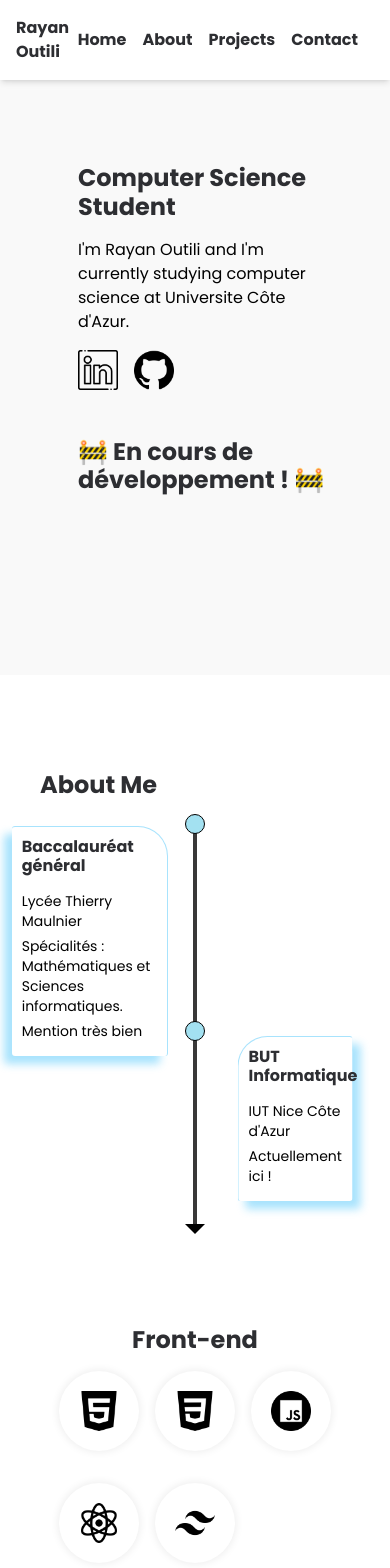
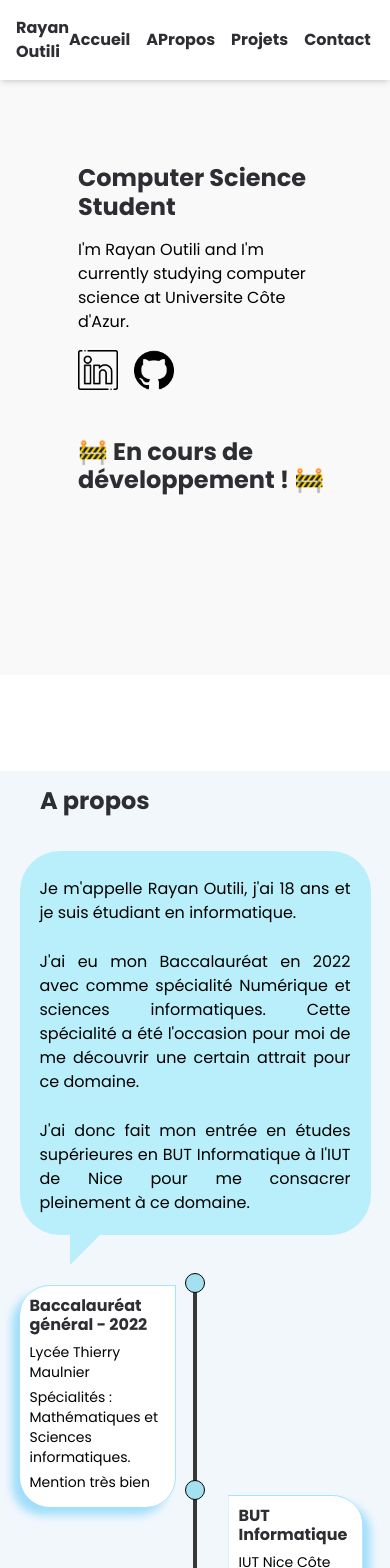
Before and after one commit to RayanOUTILI/Portfolio, a React (Create React App) app: page / in a window 390 px wide. Shown: the top 1568 px of the page. Built offline with nearby package versions, Linux system fonts and the light colour scheme.

Commit message:
about msg + tl r + resp

```diff
--- a/src/components/About.js
+++ b/src/components/About.js
@@ -48,7 +48,7 @@ const About = () => {
         for (var i = 0; i < reveals.length; i++) {
             var windowHeight = window.innerHeight;
             var revealTop = reveals[i].getBoundingClientRect().top;
-            var revealPoint = 100;
+            var revealPoint = 0;
 
             if (revealTop < windowHeight - revealPoint) {
                 reveals[i].classList.add('active');
@@ -59,14 +59,23 @@ const About = () => {
     return (
         <>
             <section id="about">
-                <h1 className="text-4xl font-bold text-left ml-10 mt-24 mb-2">About Me</h1>
+                <div className="bg-[#f2f7fc]">
+                    <h1 className="text-4xl font-bold text-left ml-10 mt-24 pt-4 mb-2">A propos</h1>
+
+                    <div className="about-p-t flex">
+
+                        <div className="about-p pl-[20px] pr-[20px] pb-[20px] w-[40%] h-[80%] ml-[2%] mr-[5%] mt-[10px] revealx1">
+                            <p>Je m'appelle Rayan Outili, j'ai 18 ans et je suis étudiant en informatique.</p>
+                            <p>J'ai eu mon Baccalauréat en 2022 avec comme spécialité Numérique et sciences informatiques. Cette spécialité a été l'occasion pour moi de me découvrir une certain attrait pour ce domaine.</p>
+                            <p>J'ai donc fait mon entrée en études supérieures en BUT Informatique à l'IUT de Nice pour me consacrer pleinement à ce domaine.</p>
+                        </div>
 
                         <div className="box-timeline reveal">
                             <div className="ligne"></div>
                             <div className="rond rond1" data-anim="1"></div>
                             <div className="rond rond3" data-anim="3"></div>
                             <div className="box b1" data-anim="1">
-                        <h2>Baccalauréat général</h2>
+                                <h2>Baccalauréat général - 2022</h2>
                                 <p>Lycée Thierry Maulnier</p>
                                 <p>Spécialités : Mathématiques et Sciences informatiques.</p>
                                 <p>Mention très bien</p>
@@ -77,11 +86,17 @@ const About = () => {
                                     IUT Nice Côte d'Azur
                                 </p>
                                 <p>
-                            Actuellement ici !
+                                    Parcours : réalisation d'applications.
+                                </p>
+                                <p>
+                                    BUT1 : validé  -  BUT2 : en cours
                                 </p>
                             </div>
                         </div>
+                    </div>
+                </div>
 
+                <div className="overflow-hidden pb-12">
                     <h2 className="text-2xl font-bold text-center mb-2 mt-6">Front-end</h2>
                     <div className="stacks flex justify-center items-center w-[50%] m-auto revealx1">
                         <ul className="flex gap-6">
@@ -123,6 +138,7 @@ const About = () => {
                             </li>
                         </ul>
                     </div>
+                </div>
             </section >
         </>
     );
--- a/src/components/Menu.js
+++ b/src/components/Menu.js
@@ -10,14 +10,14 @@ const Menu = ({ toggleDarkMode }) => {
 			<h1 className="mr-auto taille font-bold ">Rayan Outili</h1>
 			<ul className="flex list-none space-x-4">
 				<li>
-					<Link to="/Home">Home</Link>
+					<Link to="/Home">Accueil</Link>
 				</li>
 				<li>
-					<Link to="/About">About</Link>
+					<Link to="/About">APropos</Link>
 				</li>
 				<li>
 					{/* provisoirement */}
-					<Link to="" onClick={(e) => e.preventDefault()}>Projects</Link>
+					<Link to="" onClick={(e) => e.preventDefault()}>Projets</Link>
 				</li>
 				<li>
 					{/* provisoirement */}
--- a/src/styles/index.css
+++ b/src/styles/index.css
@@ -1,5 +1,5 @@
-.root {
-  font-size: 16px;
+:root {
+  --about-p-color: rgb(184, 239, 250); /*rgb(158, 240, 255)*/
 }
 
 * {
@@ -193,13 +193,14 @@ code {
 
 
 .box-timeline {
-  width: 100%;
+  width: 50%;
   height: 410px;
   position: relative;
   margin-bottom: 100px;
   /* border-top: solid 1px rgb(255, 0, 0);
   border-bottom: solid 1px black; */
-  background-color: rgb(255, 255, 255);
+  margin-right: 5%;
+  margin-left: auto;
 }
 
 .ligne {
@@ -279,7 +280,8 @@ code {
   border-top: solid 1px rgba(38, 186, 249, 0.4);
   border-right: solid 1px rgba(38, 186, 249, 0.4);
   box-shadow: -8px 8px 8px rgba(38, 186, 249, 0.4);
-  border-top-right-radius: 30px;
+  border-radius: 30px;
+  border-top-right-radius: 0px;
 }
 
 .b2 {
@@ -288,15 +290,68 @@ code {
   border-top: solid 1px rgba(38, 186, 249, 0.4);
   border-left: solid 1px rgba(38, 186, 249, 0.4);
   box-shadow: 8px 8px 8px 0px rgba(38, 186, 249, 0.4);
-  border-top-left-radius: 30px;
+  border-radius: 30px;
+  border-top-left-radius: 0px;
 }
-
 
 .box p {
   line-height: 20px;
   font-size: 18px;
   margin: 5px 0 10px 0;
 }
+
+.about-p p{
+  margin-top: 3vh;
+  text-align: justify;
+  font-size: 20px;
+}
+
+.about-p{
+  background-color: var(--about-p-color);
+  position: relative;
+  border-radius: 40px;
+}
+
+.about-p:after{
+	content: ' ';
+	position: absolute;
+	width: 0;
+	height: 0;
+	left: 50px;
+  right: auto;
+  top: auto;
+	bottom: -30px;
+	border: 20px solid;
+	border-color: var(--about-p-color) transparent transparent var(--about-p-color);
+}
+
+/* .about-p::before {
+  content: "";
+  position: absolute;
+  top: 0;
+  left: 0;
+  width: 100%;
+  height: 100%;
+  border: 2px solid transparent;
+  border-radius: 5px;
+  animation: border-animation 3s linear infinite;
+}
+
+@keyframes border-animation {
+  0% {
+    border-color: transparent;
+    box-shadow: none;
+  }
+  50% {
+    border-color: #00b3ff;
+    box-shadow: 0 0 10px #73c9ff;
+  }
+  100% {
+    border-color: transparent;
+    box-shadow: none;
+  }
+} */
+
 
 @media screen and (max-width: 1000px) {
 
@@ -305,7 +360,11 @@ code {
   }
 
   .box {
-    padding: 10px;
+    padding: 10px 4px 10px 10px !important;
+  }
+
+  .box h2{
+    margin-bottom: 0.5rem !important;
   }
 
   .box p {
@@ -316,14 +375,36 @@ code {
 
   .b1 {
     top: 10px;
-    left: 23%;
+    left: 25%;
     width: 40%;
   }
 
   .b2 {
     top: 220px;
     left: calc(50% + 100px);
-    width: calc(100% - 275px);
+    width: calc(100% - 255px);
+  }
+
+  .box-timeline{
+    width: 100%;
+    margin-right: 0;
+    margin-left:0;
+    margin-top: 20px;
+  }
+
+  .about-p-t{
+    flex-wrap: wrap;
+    justify-content: center;
+    flex-direction: column;
+  }
+
+  .about-p{
+    width: 90% !important;
+    margin: 5% !important;
+  }
+
+  .about-p p{
+    font-size: 16px;
   }
 
 }
```
Also changed, not shown: public/404.html (added, +16 -0 lines). Lines whose indentation alone changed are shown as unchanged.
